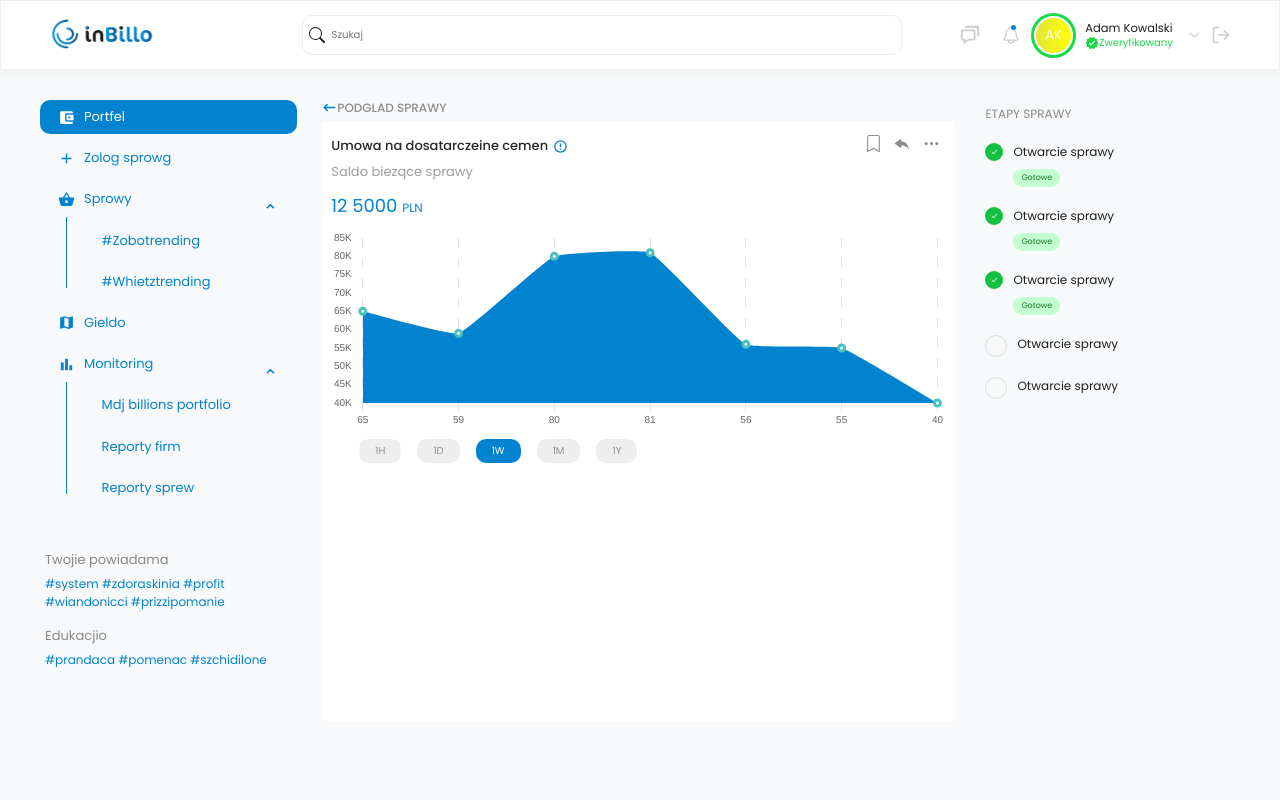
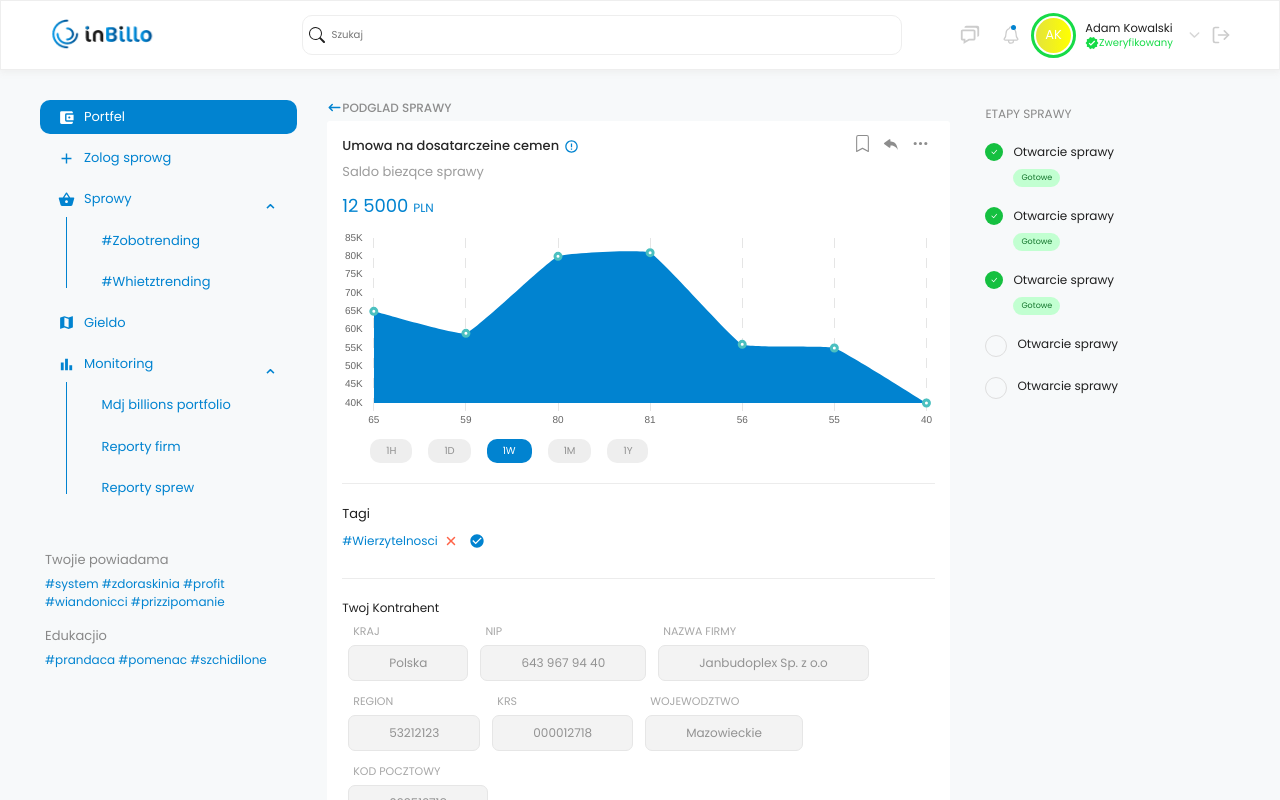
Before and after one commit to zannujulius/usnext, a Next.js app: page / in a window 1280 px wide. Built offline with nearby package versions, Linux system fonts and the light colour scheme.

Commit message:
added twoj container

```diff
--- a/pages/index.js
+++ b/pages/index.js
@@ -5,10 +5,42 @@ import Navbar from "../components/Navbar";
 import { HiArrowNarrowLeft } from "react-icons/hi";
 import { Line } from "react-chartjs-2";
 import { BsBookmark, BsFillReplyFill, BsThreeDots } from "react-icons/bs";
+import { MdCheckCircle } from "react-icons/md";
 import LineChart from "../components/LineChart";
 import { RiErrorWarningLine } from "react-icons/ri";
+import { IoClose } from "react-icons/io5";
 
 export default function Home() {
+  const twojData = [
+    {
+      title: "kraj",
+      caption: "Polska",
+    },
+    {
+      title: "nip",
+      caption: "643 967 94 40",
+    },
+    {
+      title: "Nazwa firmy",
+      caption: "Janbudoplex Sp. z o.o",
+    },
+    {
+      title: "region",
+      caption: "53212123",
+    },
+    {
+      title: "KRS",
+      caption: "000012718",
+    },
+    {
+      title: "wojewodztwo",
+      caption: "Mazowieckie",
+    },
+    {
+      title: "Kod pocztowy",
+      caption: "023512718",
+    },
+  ];
   return (
     <div className={styles.homecover}>
       <div className={styles.homenavlink}>
@@ -89,6 +121,59 @@ export default function Home() {
           <div className="chart-filter__item">1M</div>
           <div className="chart-filter__item">1Y</div>
         </div>
+
+        <div className={"hr-divider"}> </div>
+        <div className="tagi-container">
+          <div className="tagi-title">Tagi</div>
+          <div className="tagi-caption__cover">
+            <div className="tagi-caption__text">#Wierzytelnosci</div>
+            <div className="tagi-caption__icon">
+              <div className="tagi-icon">
+                <IoClose
+                  size={16}
+                  style={{
+                    fill: "tomato",
+                  }}
+                />
+              </div>
+              <div className="tagi-icon">
+                <MdCheckCircle
+                  size={16}
+                  style={{
+                    fill: "#0183d0",
+                  }}
+                />
+              </div>
+            </div>
+          </div>
+        </div>
+        <div className={"hr-divider"}> </div>
+        <div className="twoj-container">
+          <div className="towj-title">Twoj Kontrahent</div>
+          <div className="twoj-content__cover">
+            {twojData.map((item, i) => (
+              <div className="twoj-item" key={i}>
+                <div className="twoj-title__text">{item.title}</div>
+                <div className="twoj-content">{item.caption}</div>
+              </div>
+            ))}
+          </div>
+          <div className="bottom-title__cover">
+            <div className="bottom-icon">
+              <MdCheckCircle
+                size={16}
+                style={{
+                  fill: "#15c040",
+                }}
+              />
+            </div>
+            <div className="bottom-title">
+              Wykupiles raport o tymkontranhecie
+            </div>
+            <div className="bottom-tag">Zobacz raport</div>
+          </div>
+        </div>
+        <div className={"hr-divider"}> </div>
       </div>
     </div>
   );
--- a/styles/Home.module.css
+++ b/styles/Home.module.css
@@ -1,6 +1,7 @@
 .homecover {
   width: 100%;
   padding: 5px;
+  height: auto;
 }
 
 .homenavlink {
@@ -30,10 +31,11 @@
 
 .homecontent {
   width: 100%;
-  height: 600px;
+  height: auto;
   background: #fff;
   border-radius: 3px;
-  padding: 9px;
+  padding: 9px 15px;
+  margin: 0 0 50px 0;
 }
 .hometopcontent {
   width: 100%;
--- a/styles/globals.css
+++ b/styles/globals.css
@@ -264,6 +264,7 @@ body {
   width: 100%;
   height: 100%;
   border-radius: 5px;
+  padding: 0 5px;
 }
 
 .sidenav-container {
@@ -556,3 +557,108 @@ summary::-webkit-details-marker {
   padding: 3px 8px;
   margin: 8px 0 0 0;
 }
+
+.tagi-container {
+  margin: 0 0 0 0;
+}
+
+hr {
+  border-width: 1px;
+  border-style: solid;
+  border-color: #ccc;
+  margin: 20px 0;
+}
+
+.tagi-caption__cover {
+  display: flex;
+  align-items: center;
+}
+
+.tagi-caption__icon {
+  display: flex;
+  align-items: center;
+}
+
+.tagi-icon {
+  display: flex;
+  align-items: center;
+  justify-content: center;
+  padding: 0 5px;
+}
+
+.tagi-caption__text {
+  font-size: 12px;
+  padding: 8px 0;
+  color: #0183d0;
+}
+
+.hr-divider {
+  width: 100%;
+  height: 1px;
+  background-color: #ececec;
+  margin: 20px 0;
+}
+
+.towj-title {
+  font-size: 12px;
+}
+
+.twoj-title__text {
+  font-size: 11px;
+  text-transform: uppercase;
+  color: #a7a7a7;
+  padding: 0 0 0 5px;
+}
+
+.twoj-content__cover {
+  width: 100%;
+  display: flex;
+  align-items: center;
+  flex-wrap: wrap;
+}
+
+.twoj-item {
+  width: fit-content;
+  margin: 6px;
+}
+
+.twoj-content {
+  margin: 5px 0 0 0;
+  font-size: 12px;
+  color: #929292;
+  border-radius: 7px;
+  width: fit-content;
+  padding: 8px 40px;
+  background-color: #f3f3f3;
+  border: 1px solid #e6e6e6;
+}
+
+.bottom-tag {
+  color: #0183d0;
+  font-size: 12px;
+  padding: 0 5px;
+}
+
+.bottom-title__cover {
+  display: flex;
+  width: 100%;
+  margin: 10px 0 0 0;
+}
+
+.bottom-title {
+  font-size: 12px;
+  color: #16db47;
+}
+
+.bottom-tag {
+  width: fit-content;
+  color: #0183d0;
+  font-weight: 500;
+}
+
+.bottom-icon {
+  width: fit-content;
+  align-items: center;
+  justify-content: center;
+  margin: 0 5px;
+}
```
Also changed, not shown: components/LineChart.js (+3 -12 lines).
